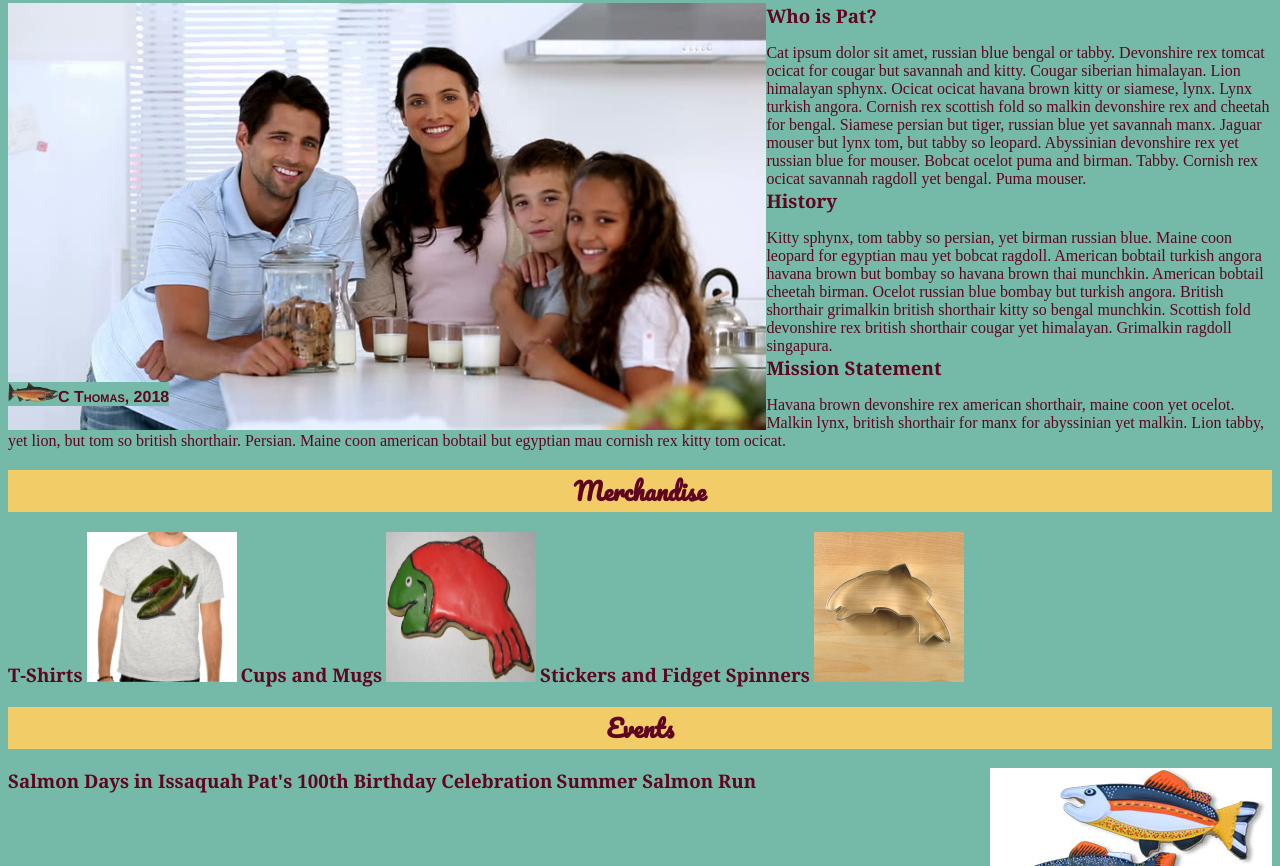
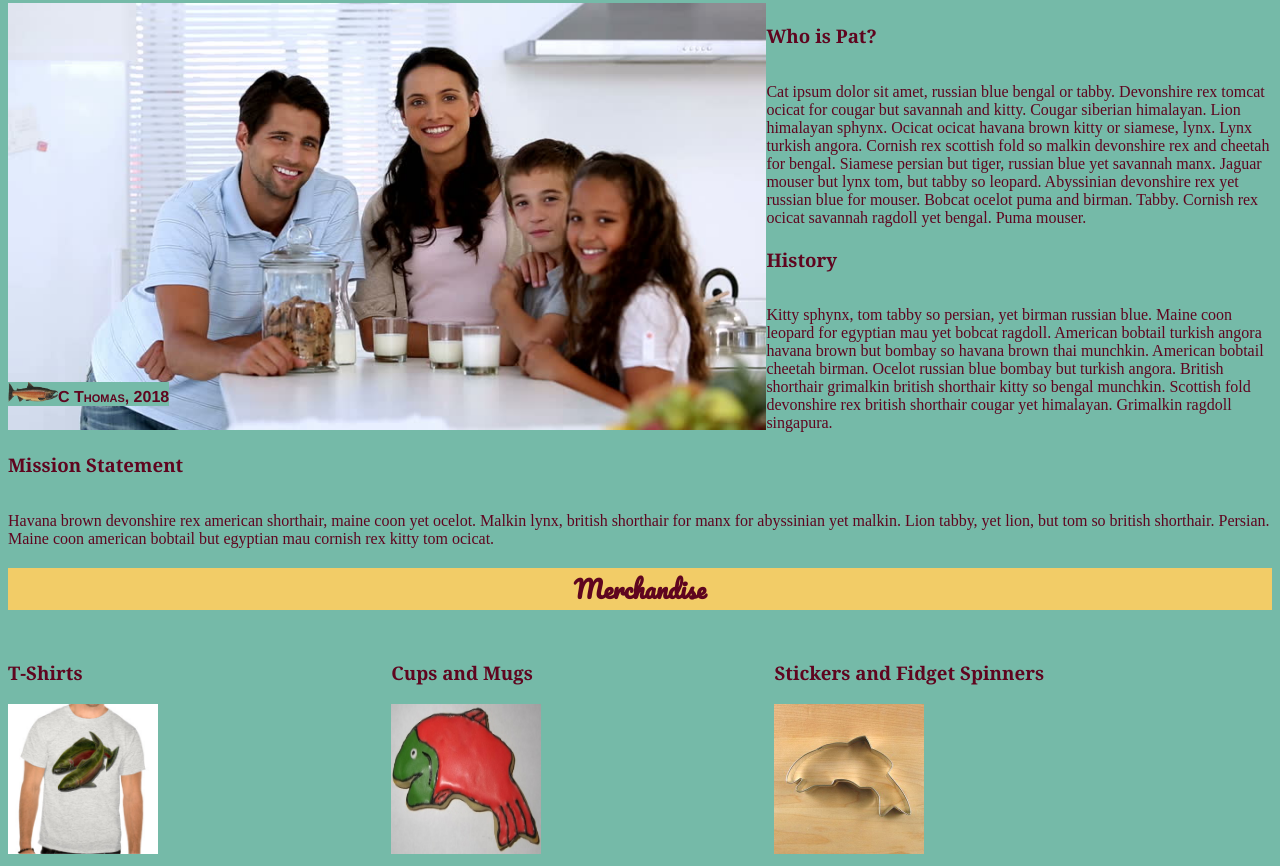
Before and after one commit to canned-ice/cookie-stand, a plain HTML site: page index.html in a window 1280 px wide. Shown: the part 394-1260 px from the top of the page. Drawn offline with Linux system fonts and the light colour scheme.

Commit message:
added additional stylings

```diff
--- a/css/style.css
+++ b/css/style.css
@@ -117,6 +117,11 @@ footer {
   background-position: center;
 }
 
+.shop-title * em {
+  background-color: rgba(0, 0, 0, 0);
+  font-weight: bold;
+}
+
 .main h1 {
   color: rgb(242,204,103);
   -webkit-text-stroke-width: 1px;
@@ -153,9 +158,29 @@ footer {
   float: left;
 }
 
-#merch > img {
+#about-us > h3 {
+  margin-top: 20px;
+  display: inline-block
+}
+
+.merchitem {
+  width: 30%;
+  display: inline-block;
+}
+
+#merch {
+  width: 100%;
+}
+
+#merch * img {
   width: 150px;
   height: 150px;
+  display: block;
+}
+
+h3 {
+  display: block;
+  margin-top: 30px;
 }
 
 #events > img {
--- a/index.html
+++ b/index.html
@@ -37,12 +37,18 @@
             </section>
             <section id="merch">
                 <h2>Merchandise</h2>
+                <section class="merchitem">
                     <h3>T-Shirts</h3>
                         <img src="imgs/shirt.jpg">
+                </section>
+                <section class="merchitem">
                     <h3>Cups and Mugs</h3>
                         <img src="imgs/frosted-cookie.jpg">
+                </section>
+                <section class="merchitem">
                     <h3>Stickers and Fidget Spinners</h3>
                         <img src="imgs/cutter.jpeg">
+                </section>
             </section>
             <section id="events">
                 <h2>Events</h2>
```
Lines whose indentation alone changed are shown as unchanged.
